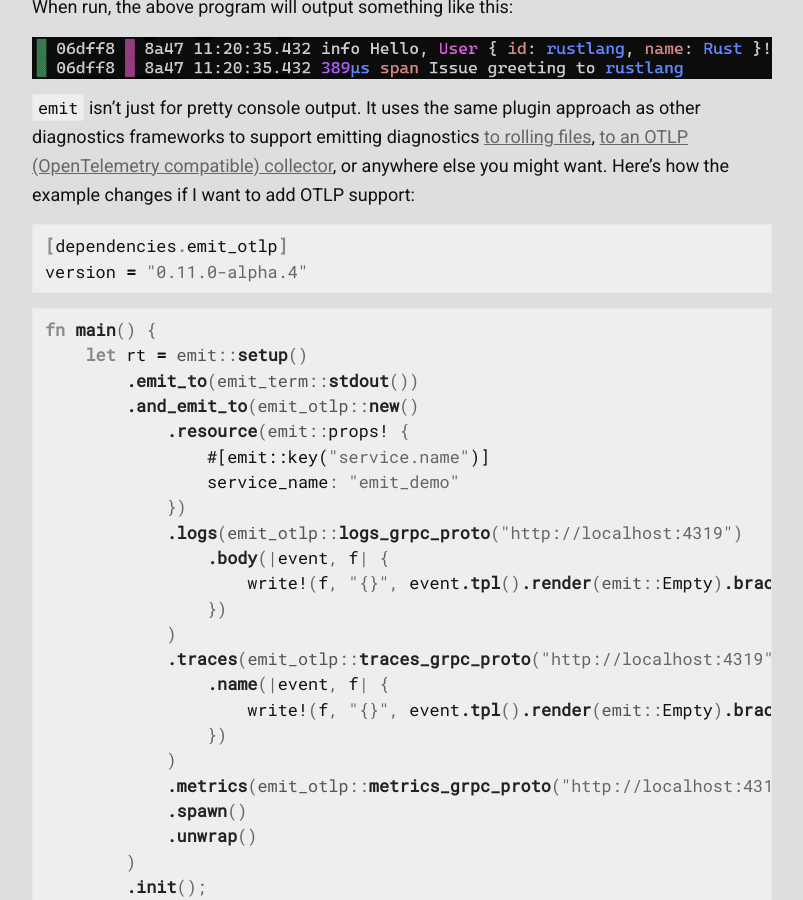
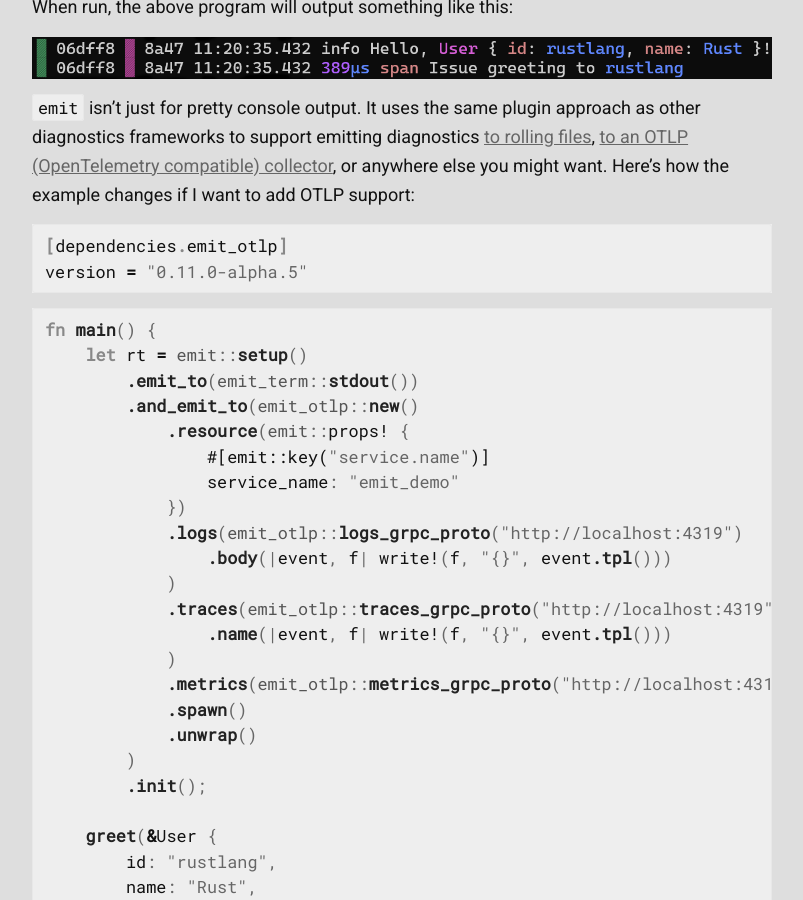
Before and after one commit to KodrAus/KodrAus.github.io, a Jekyll site: the page built from _posts/2024-06-13-introducing-emit.markdown, in a window 1280 px wide and 900 px high, scrolled down 1828 px. Shown: the whole window, without its empty margins (238-1041 px from the left). Built offline with Jekyll 4.4.1, drawn with Linux system fonts in a browser that asks for light colours; some web fonts are replaced; some of the changed text lies outside the part shown.

Commit message:
Update 2024-06-13-introducing-emit.markdown

````diff
--- a/_posts/2024-06-13-introducing-emit.markdown
+++ b/_posts/2024-06-13-introducing-emit.markdown
@@ -5,7 +5,7 @@ date: 2024-06-13 14:00:00 +1000
 categories: rust
 ---
 
-<img src="https://raw.githubusercontent.com/emit-rs/emit/v0.11.0-alpha.4/asset/logo-with-text.svg" alt="The emit logo" width="150" height="150" style="display: block; margin: 0 auto" />
+<img src="https://raw.githubusercontent.com/emit-rs/emit/v0.11.0-alpha.5/asset/logo-with-text.svg" alt="The emit logo" width="150" height="150" style="display: block; margin: 0 auto" />
 
 I'm excited to start talking more widely about a project I've been working on for the last few years. It's a framework for adding diagnostics to Rust applications called [`emit`](https://github.com/emit-rs/emit). You can use `emit` to pepper your code with logs, to trace key operations, to surface metric samples, and to produce whatever other kind of diagnostic data you'd like. Its data model is not based on OpenTelemetry. Everything is represented as an _event_; a time-oriented bag of data described by a message template. That's enough to build higher-level concepts like traditional log records, spans in a distributed trace, or aggregated samples from some data source over the top. `emit`'s simplified data model doesn't make it a low-level diagnostics toolkit. It's built to offer the right level of abstraction and fidelity for developers of web and CLI applications.
 
@@ -17,11 +17,11 @@ You add the base `emit` library to your `Cargo.toml`, along with somewhere to em
 
 ```toml
 [dependencies.emit]
-version = "0.11.0-alpha.4"
+version = "0.11.0-alpha.5"
 features = ["serde"]
 
 [dependencies.emit_term]
-version = "0.11.0-alpha.4"
+version = "0.11.0-alpha.5"
 ```
 
 You use `emit::setup()` to initialize the framework. The `#[emit::span]` macro traces the execution of a function, correlating any diagnostics emitted within it. The `emit::info!` macro emits a diagnostic event, capturing any referenced state from its environment:
@@ -58,11 +58,11 @@ When run, the above program will output something like this:
 
 ![The output of the previous program: "Hello, user id 'rustlang', name 'Rust'. 389 microsecond span: issue greeting to 'rustlang'."](https://raw.githubusercontent.com/KodrAus/KodrAus.github.io/master/assets/2024-06-13-introducing-emit-console-output.png)
 
-`emit` isn't just for pretty console output. It uses the same plugin approach as other diagnostics frameworks to support emitting diagnostics [to rolling files](https://docs.rs/emit_file/0.11.0-alpha.4/emit_file/index.html), [to an OTLP (OpenTelemetry compatible) collector](https://docs.rs/emit_otlp/0.11.0-alpha.4/emit_otlp/index.html), or anywhere else you might want. Here's how the example changes if I want to add OTLP support:
+`emit` isn't just for pretty console output. It uses the same plugin approach as other diagnostics frameworks to support emitting diagnostics [to rolling files](https://docs.rs/emit_file/0.11.0-alpha.5/emit_file/index.html), [to an OTLP (OpenTelemetry compatible) collector](https://docs.rs/emit_otlp/0.11.0-alpha.5/emit_otlp/index.html), or anywhere else you might want. Here's how the example changes if I want to add OTLP support:
 
 ```toml
 [dependencies.emit_otlp]
-version = "0.11.0-alpha.4"
+version = "0.11.0-alpha.5"
 ```
 
 ```rust
@@ -75,14 +75,10 @@ fn main() {
                 service_name: "emit_demo"
             })
             .logs(emit_otlp::logs_grpc_proto("http://localhost:4319")
-                .body(|event, f| {
-                    write!(f, "{}", event.tpl().render(emit::Empty).braced())
-                })
+                .body(|event, f| write!(f, "{}", event.tpl()))
             )
             .traces(emit_otlp::traces_grpc_proto("http://localhost:4319")
-                .name(|event, f| {
-                    write!(f, "{}", event.tpl().render(emit::Empty).braced())
-                })
+                .name(|event, f| write!(f, "{}", event.tpl()))
             )
             .metrics(emit_otlp::metrics_grpc_proto("http://localhost:4319"))
             .spawn()
````
